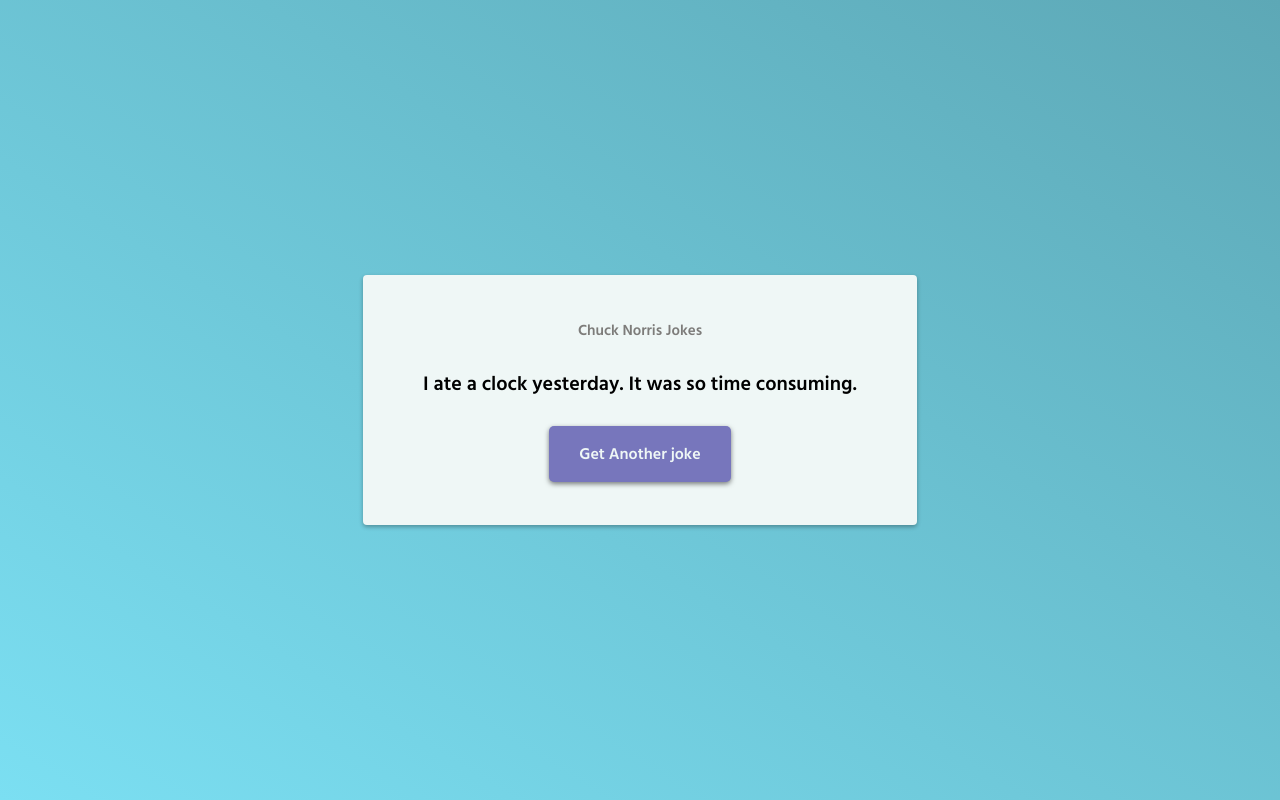
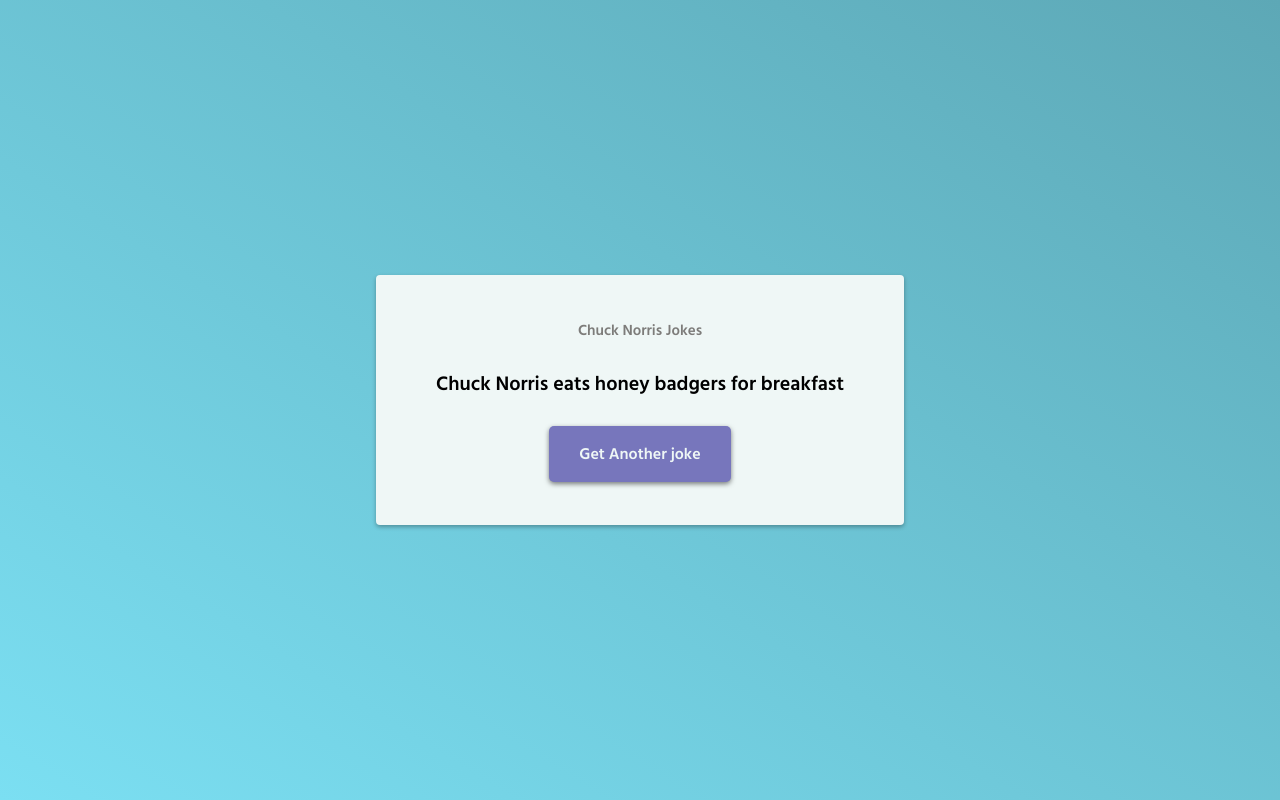
Before and after one commit to gchiquetto/Chuck-Jokes, a website: page index.html in a window 1280 px wide. Drawn offline with Linux system fonts and the light colour scheme.

Commit message:
inital joke changed

```diff
--- a/index.html
+++ b/index.html
@@ -16,7 +16,7 @@
     <main class="main">
         <div class="card">
             <h2 class="heading-2">Chuck Norris Jokes</h2>
-            <h1 class="heading-1">I ate a clock yesterday. It was so time consuming.</h1>
+            <h1 class="heading-1">Chuck Norris eats honey badgers for breakfast</h1>
             <button class="btn" onclick="getJoke()">Get Another joke</button>
         </div>
     </main>
```
